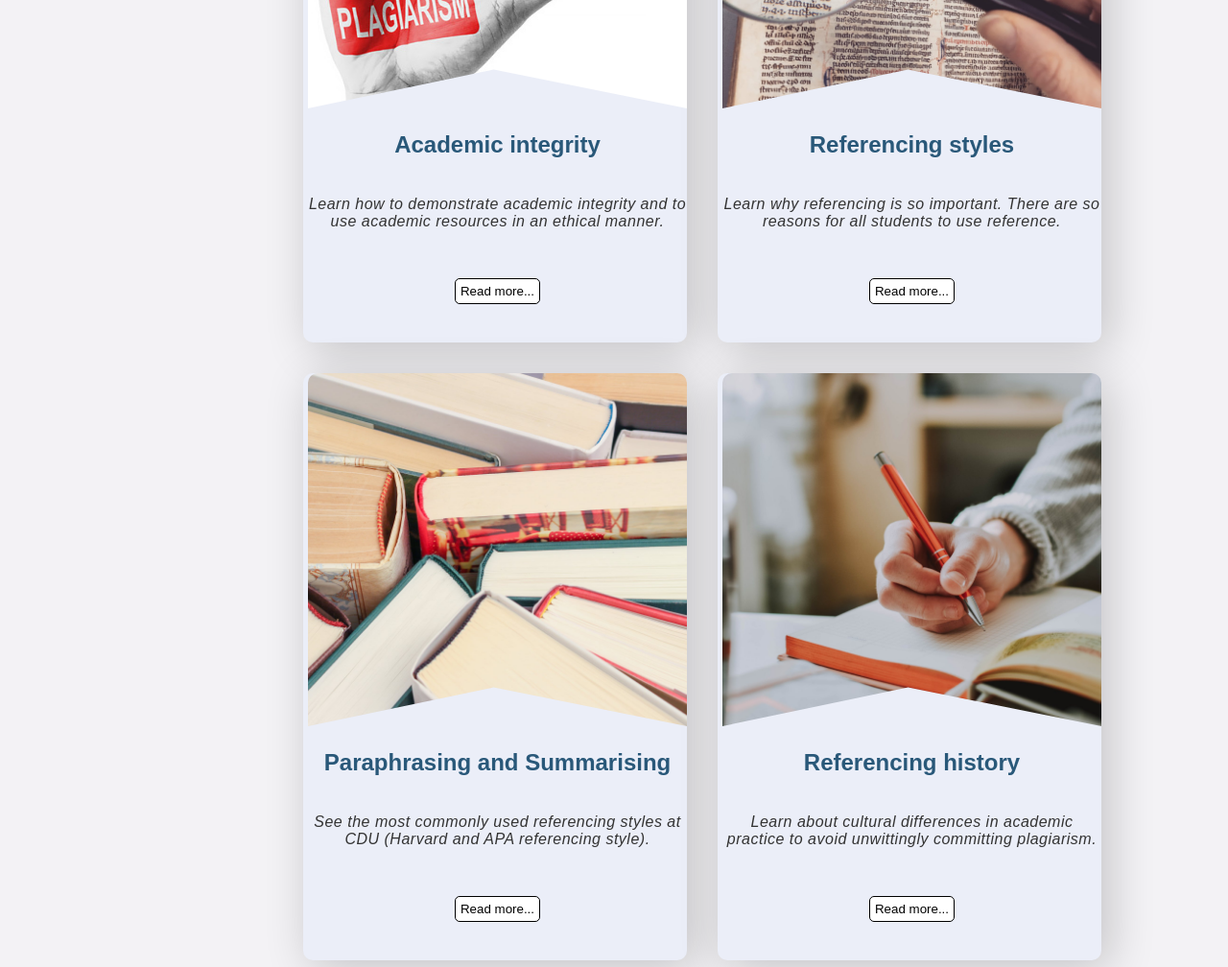
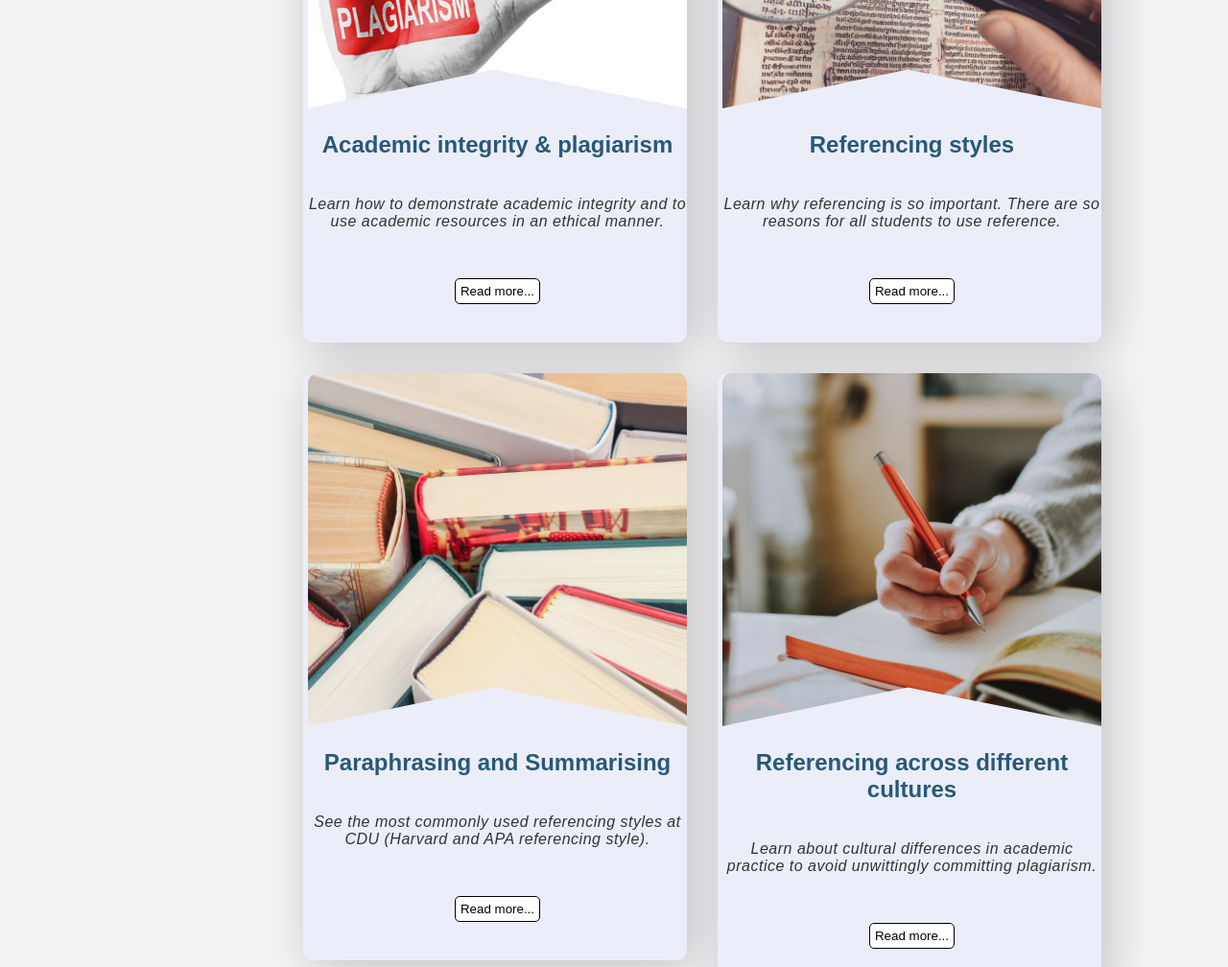
Before and after one commit to L3on1t0/Development-Sprint-1, a plain HTML site: page index.html in a window 1280 px wide. Shown: the part 1420-2428 px from the top of the page at 96% size. Drawn offline with Linux system fonts and the light colour scheme.

Commit message:
changed card names

```diff
--- a/index.html
+++ b/index.html
@@ -87,7 +87,7 @@
       <!--  Card 1 -->
       <div class="card">
         <img src="image/stop.jpg" alt="plagiarism" class="card-img">
-        <h3>Academic integrity</h3>
+        <h3>Academic integrity & plagiarism</h3>
           <p class="desc">Learn how to demonstrate academic integrity and to use academic resources in an ethical manner.</p>
         <button class="button">Read more...</button>
       </div>
@@ -108,7 +108,7 @@
       <!--  Card 4 -->
       <div class="card">
         <img src="image/writing.jpeg" alt="writing" class="card-img">
-        <h3>Referencing history</h3>
+        <h3>Referencing across different cultures</h3>
           <p class="desc">Learn about cultural differences in academic practice to avoid unwittingly committing plagiarism.</p>
         <button class="button">Read more...</button>
       </div>
```
